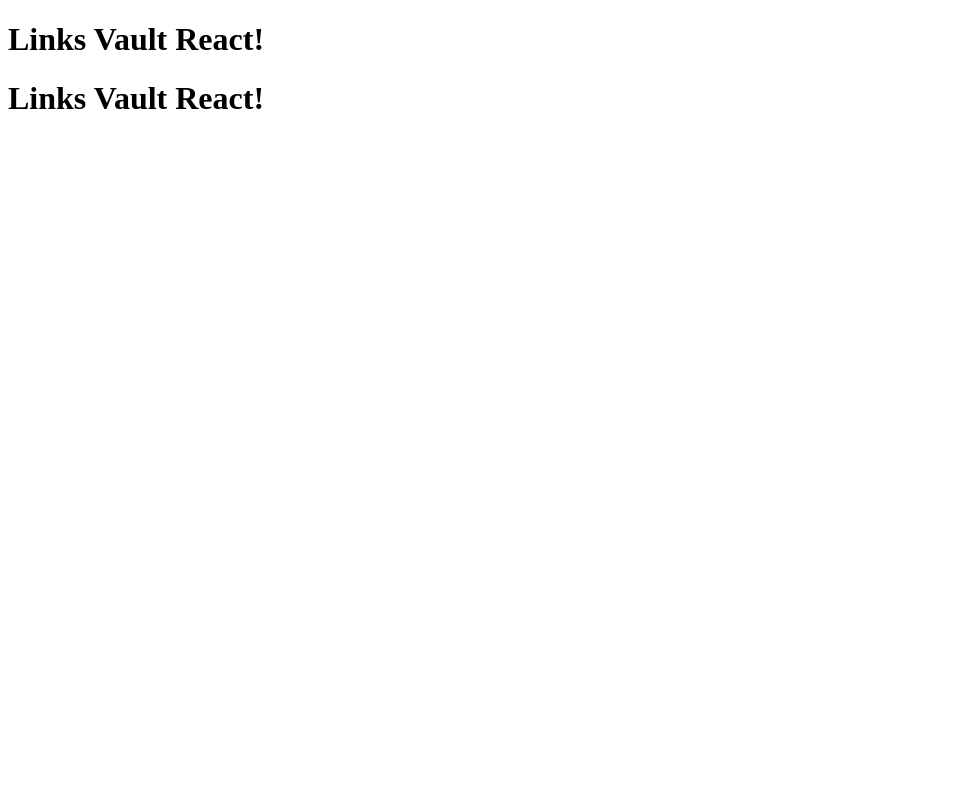
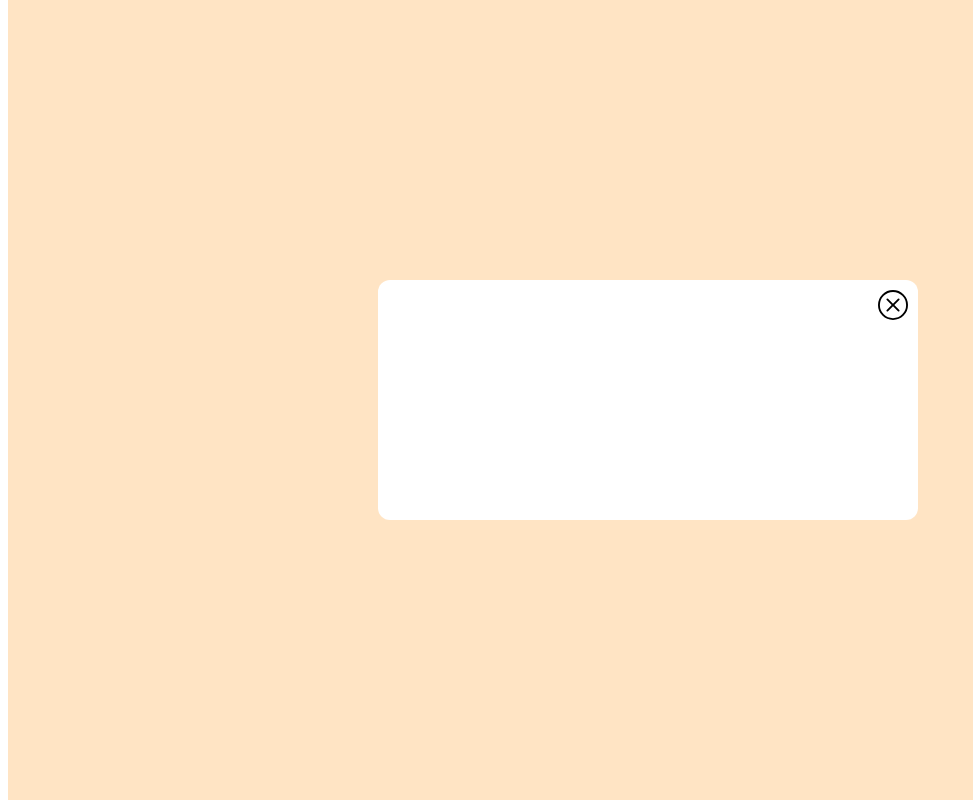
Before and after one commit to Samukelokhathi/Links-Vault-React-Ts, a React (Vite) app: page / in a window 1280 px wide. Shown: the whole page, without its empty margins (0-973 px from the left). Built offline with nearby package versions, Linux system fonts and the light colour scheme.

Commit message:
Added styling to the From container

```diff
--- a/src/App.tsx
+++ b/src/App.tsx
@@ -1,14 +1,12 @@
-import './App.css'
+import "./App.css";
+import Form from "./Form/Form";
 
 function App() {
-
   return (
     <>
-      <h1>Links Vault React! </h1>
-      <h1>Links Vault React! </h1>
-
+      <Form />
     </>
-  )
+  );
 }
 
-export default App
+export default App;
--- a/src/Form/Form.module.css
+++ b/src/Form/Form.module.css
@@ -0,0 +1,12 @@
+.form-container {
+    background-color: white;
+    width: 500px;
+    min-height: 200px;
+    max-height: 1000px;
+    border-radius: 12px;
+    padding: 20px;
+    display: flex;
+    flex-direction: column;
+    gap: 10px;
+
+}
--- a/src/OverlayModal/Modal.module.css
+++ b/src/OverlayModal/Modal.module.css
@@ -7,6 +7,7 @@
     display: flex;
     justify-content: center;
     background-color: bisque;
+    align-items: center;
 }
 
 .modal-child {
```
